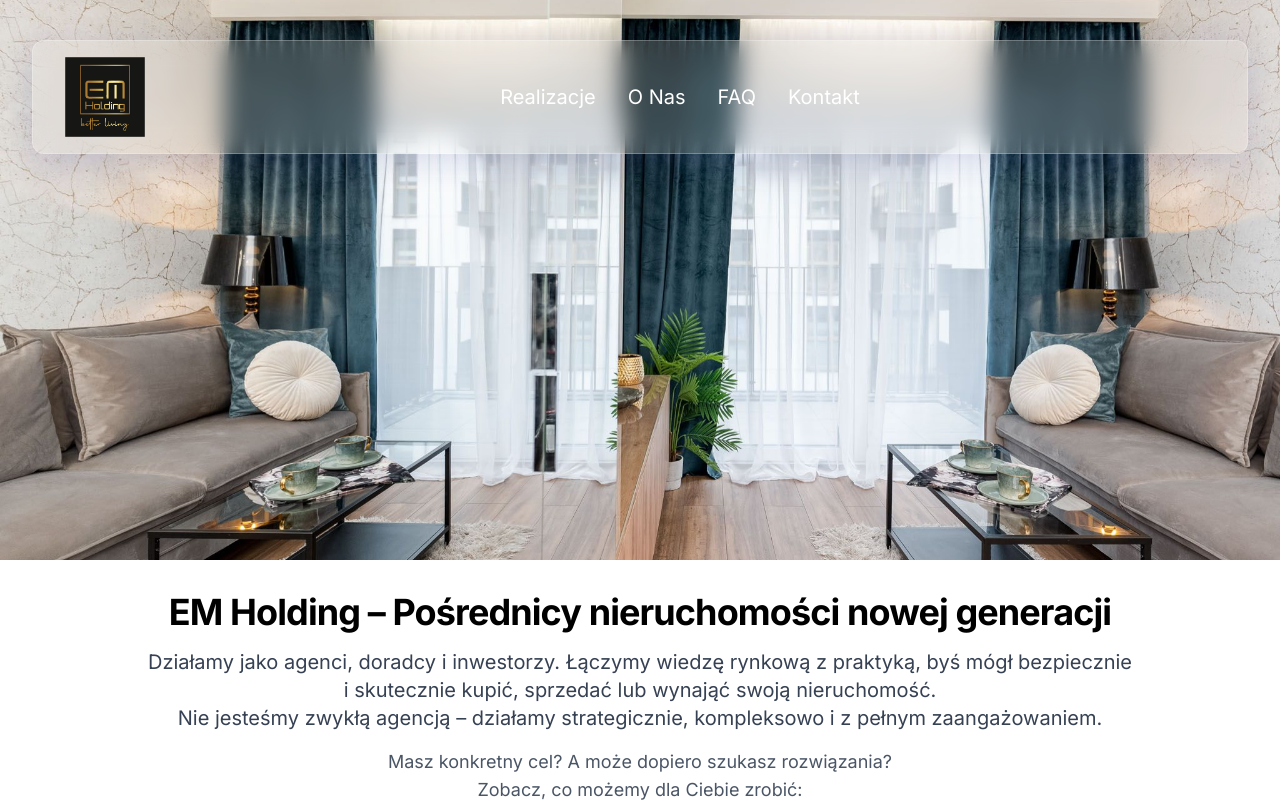
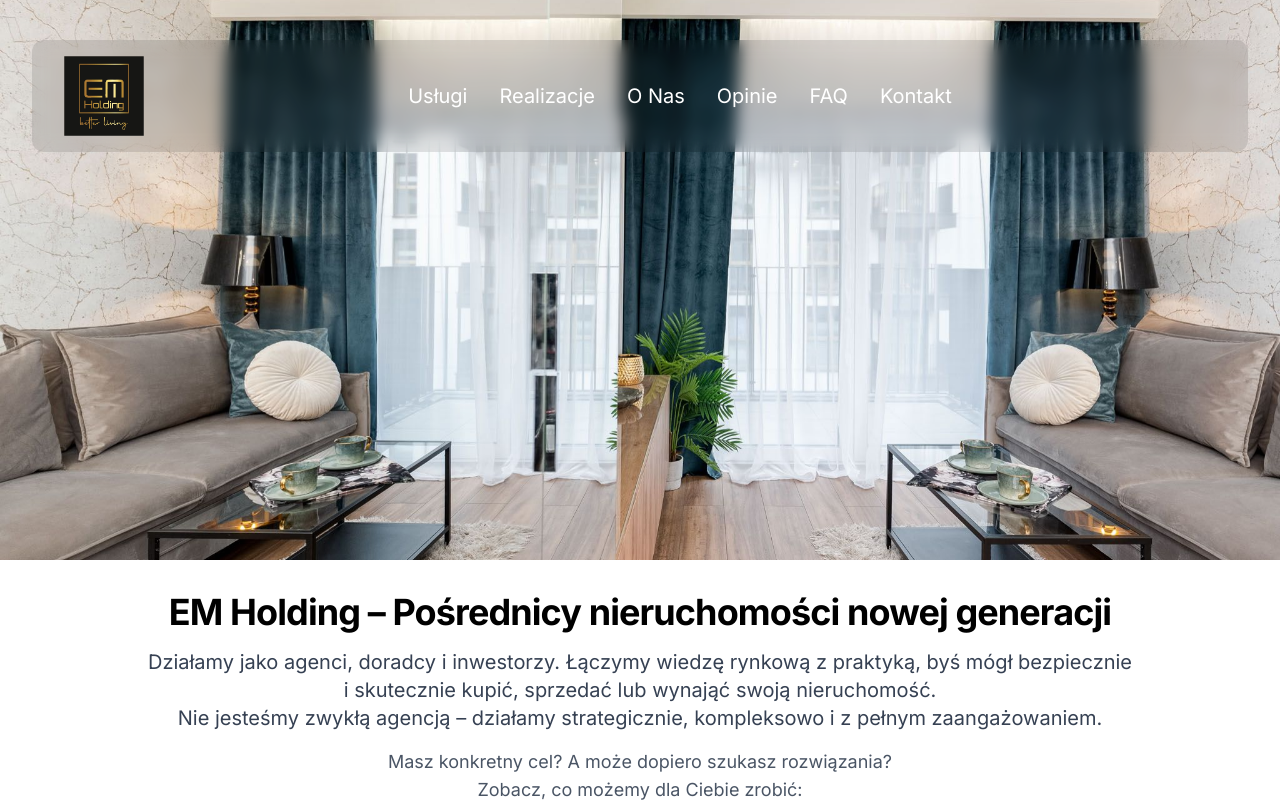
Before and after one commit to karol-wojak/real_estate_website, a React (Vite) app: page / in a window 1280 px wide. Shown: the top 802 px of the page. Built offline with nearby package versions, Linux system fonts and the light colour scheme.

Commit message:
Update Navigation component: add missing navigation items for improved site navigation

```diff
--- a/src/components/Navigation.jsx
+++ b/src/components/Navigation.jsx
@@ -8,8 +8,10 @@ const Navigation = ({ isMobileMenuOpen, toggleMobileMenu, logo }) => {
     const location = useLocation();
 
     const navItems = [
+        { name: 'Usługi', path: '/#services', type: 'hash' },
         { name: 'Realizacje', path: '/#portfolio-section', type: 'hash' },
         { name: 'O Nas', path: '/#about-section', type: 'hash' },
+        { name: 'Opinie', path: '/#reviews-section', type: 'hash' },
         // { name: 'Oferty', path: '/#offers-section', type: 'hash' },
         { name: 'FAQ', path: '/#faq-section', type: 'hash' },
         { name: 'Kontakt', path: '/contact', type: 'link' },
@@ -24,17 +26,9 @@ const Navigation = ({ isMobileMenuOpen, toggleMobileMenu, logo }) => {
 
     return (
         <header className="absolute top-0 left-0 w-full z-20 pt-10 px-4 md:px-8">
-            <div className="max-w-7xl mx-auto py-4 px-8 flex justify-between items-center rounded-xl"
-                style={{
-                    background: 'rgba(255, 255, 255, 0.18)',
-                    boxShadow: '0 8px 32px 0 rgba(31, 38, 135, 0.15)',
-                    backdropFilter: 'blur(12px)',
-                    WebkitBackdropFilter: 'blur(12px)',
-                    border: '1px solid rgba(255, 255, 255, 0.25)'
-                }}
-            >
-                <Link to="/" className="flex items-center group">
-                    <img src={logo} alt="Company Logo" className="h-12 sm:h-20 transition-transform duration-300 group-hover:scale-105" />
+            <div className="max-w-7xl mx-auto py-4 bg-black/10 backdrop-blur-sm rounded-xl flex justify-between items-center px-8">
+                <Link to="/" className="flex items-center">
+                    <img src={logo} alt="Company Logo" className="h-12 sm:h-20" />
                 </Link>
 
                 <nav className="hidden md:flex justify-center flex-grow">
```
